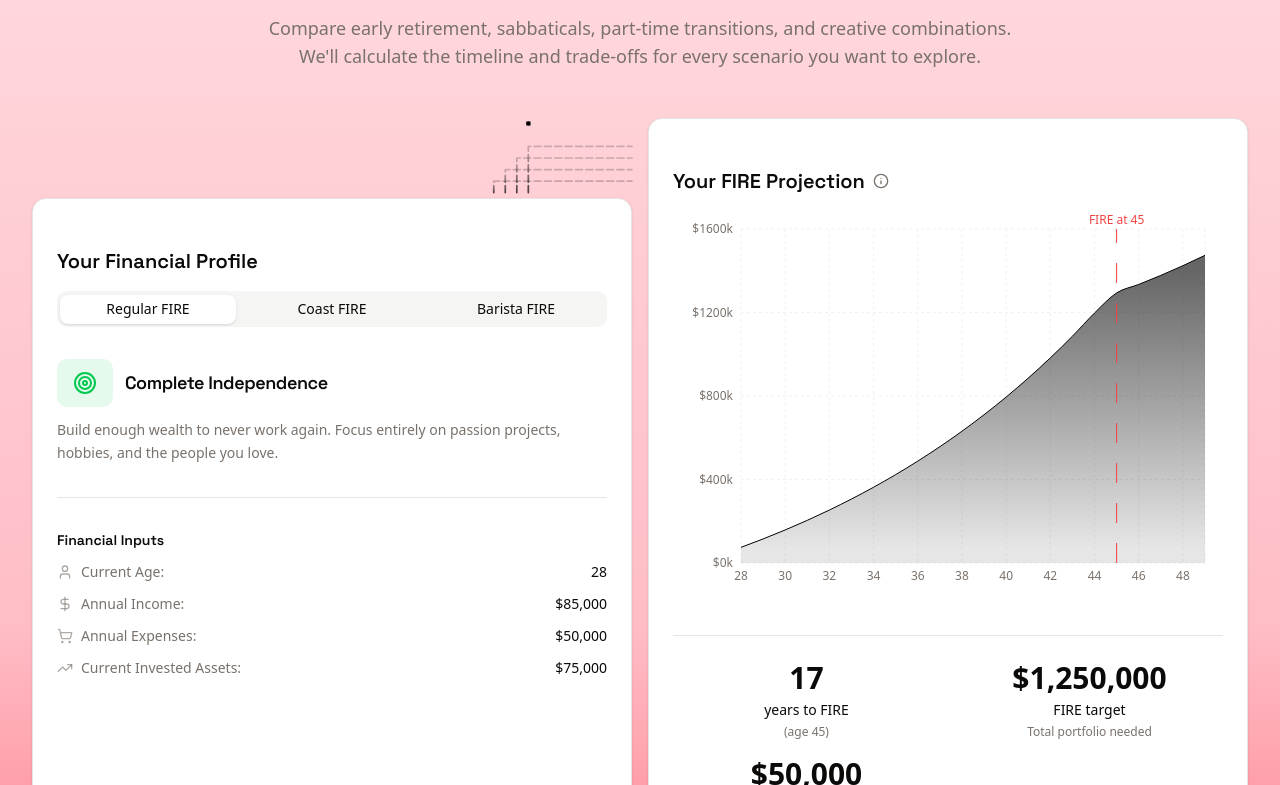
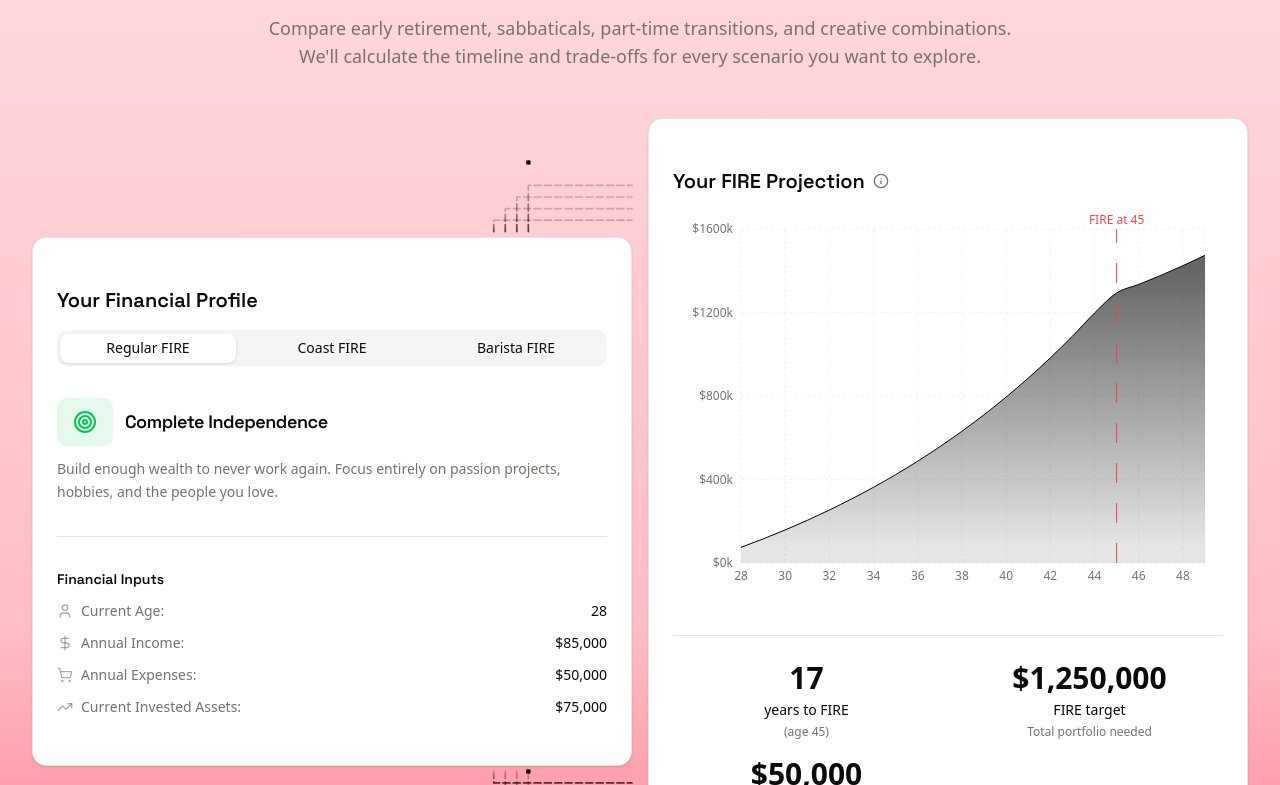
Before and after one commit to schelskedevco/ignidash-legacy, a Next.js app: page / in a window 1280 px wide. Shown: the part 975-1760 px from the top of the page. Built offline with nearby package versions, Linux system fonts and the light colour scheme.

Commit message:
grid center

```diff
--- a/src/components/features/fire-scenarios/components/financial-inputs/financial-inputs-card.tsx
+++ b/src/components/features/fire-scenarios/components/financial-inputs/financial-inputs-card.tsx
@@ -16,7 +16,7 @@ export function FinancialInputsCard({
   onScenarioChange,
 }: FinancialInputsCardProps) {
   return (
-    <Card className="hover:border-primary/30 h-full w-full transition-all duration-300 hover:shadow-sm">
+    <Card className="hover:border-primary/30 w-full transition-all duration-300 hover:shadow-sm">
       <CardContent className={SPACING.cardPadding}>
         <h2 className="font-heading mb-4 text-xl font-semibold">
           Your Financial Profile
--- a/src/components/features/fire-scenarios/fire-scenarios-section.tsx
+++ b/src/components/features/fire-scenarios/fire-scenarios-section.tsx
@@ -35,7 +35,7 @@ export function FireScenariosSection() {
         title="Every FIRE Path, Clearly Mapped"
         description="Compare early retirement, sabbaticals, part-time transitions, and creative combinations. We'll calculate the timeline and trade-offs for every scenario you want to explore."
       />
-      <div className="grid grid-cols-1 gap-4 lg:grid-cols-2">
+      <div className="grid grid-cols-1 place-items-center gap-4 lg:grid-cols-2">
         {/* Left Panel - Financial Inputs */}
 
         <div className="flex flex-col items-end">
```
